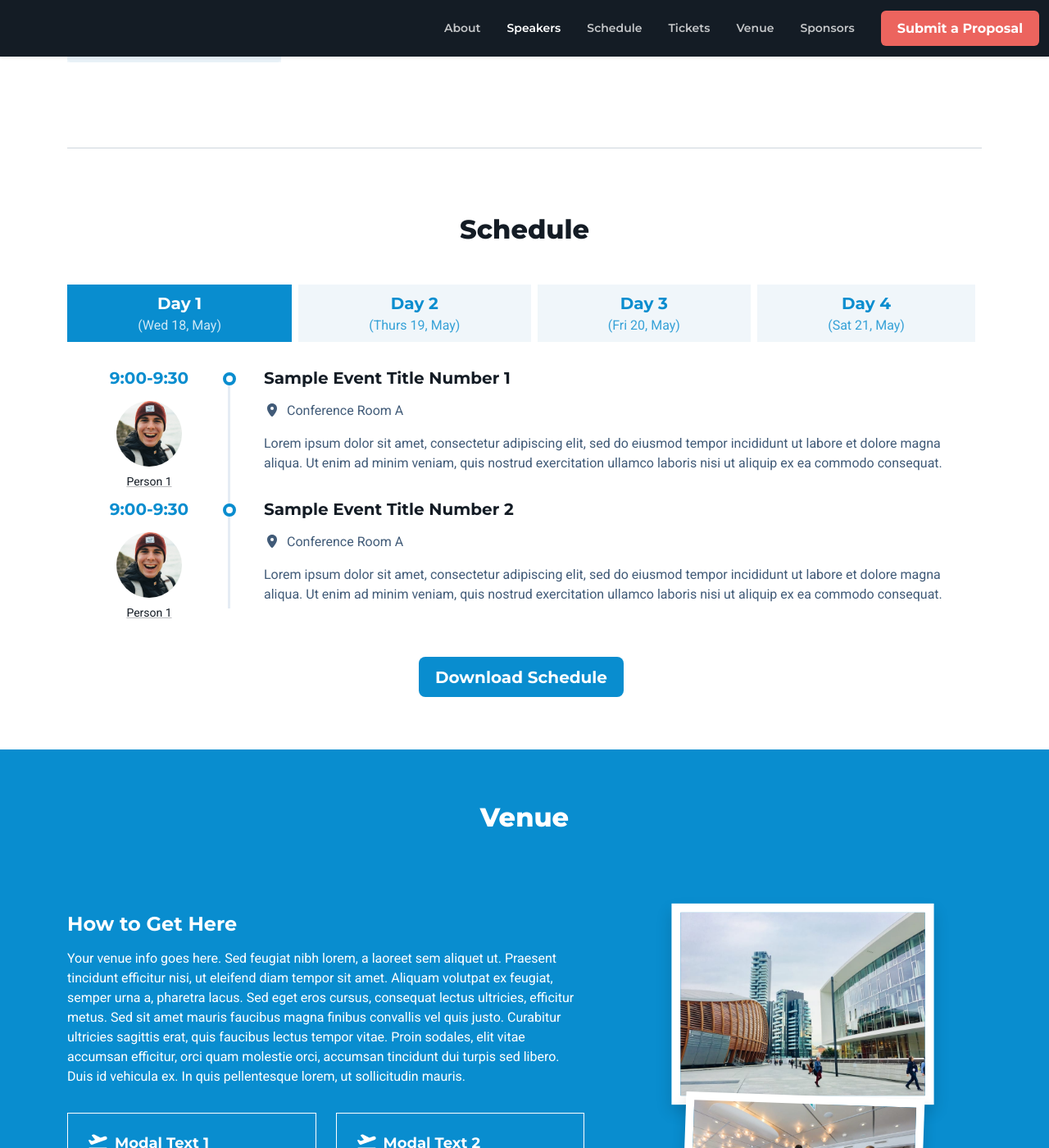
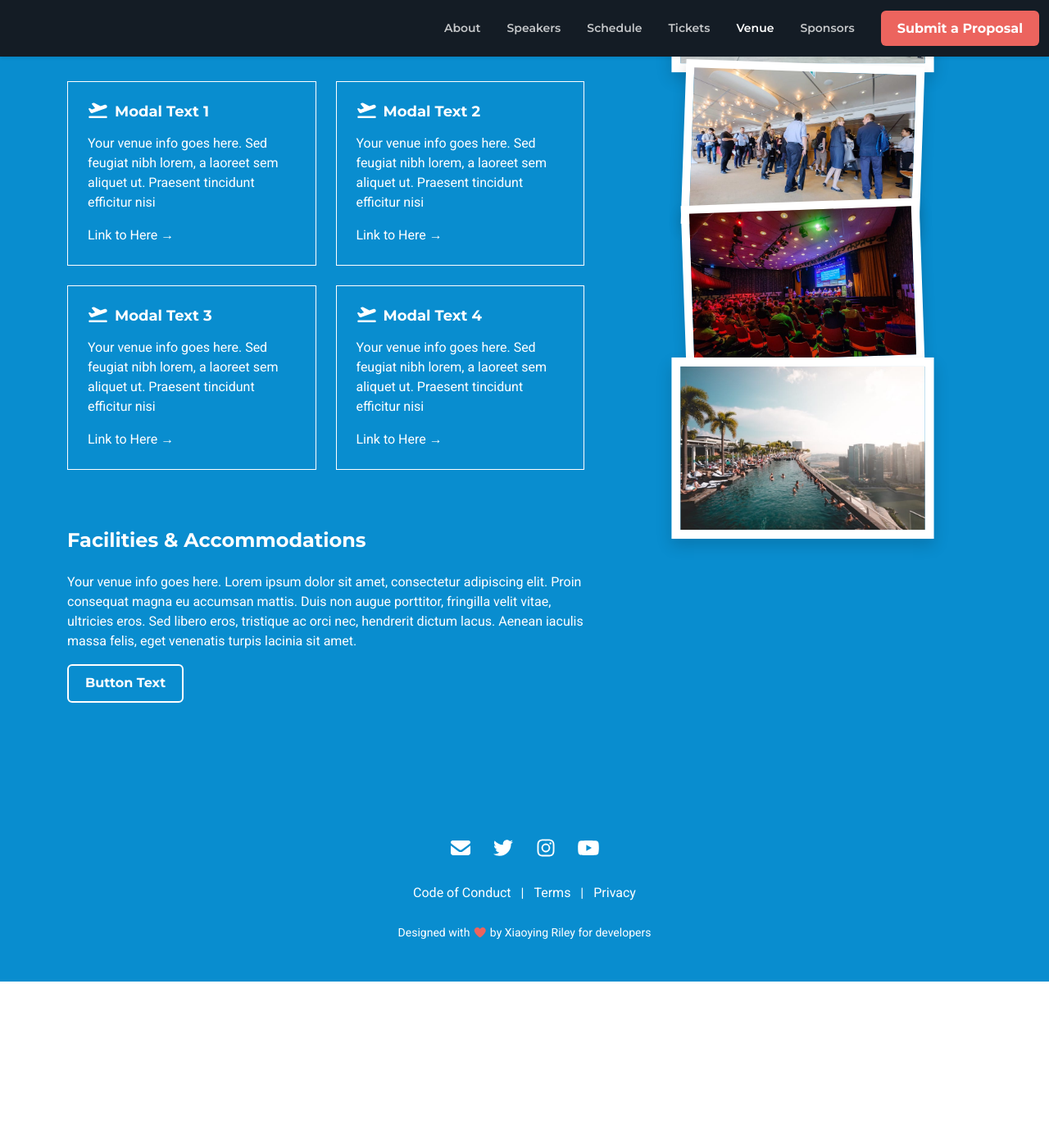
Before and after one commit to evolang2024/evolang2024.github.io, a Jekyll site: the page built from index.md, in a window 1280 px wide and 1400 px high, scrolled down 2778 px. Shown: the whole window at 82% size. Built offline with Jekyll 4.4.1, drawn with Linux system fonts in a browser that asks for light colours; nearby versions of some CDN libraries; library files that are not in the unit come from our copies; after the commit the page ends 3975 px from its top, so only the background shows below that; some of the changed lines change nothing that is shown.

Commit message:
Updates
-update countdown timer
- reduced plenary speaker div size to fit in one row, centered on page
- comment out schedule section

```diff
--- a/_includes/speakers.html
+++ b/_includes/speakers.html
@@ -2,9 +2,9 @@
     <div class="container">
         <h3 class="section-heading text-center mb-3">{{include.header}}</h3>
         <div class="section-intro text-center single-col-max mx-auto mb-5">{{include.subheader}}</div>
-        <div class="row">
+        <div class="row" style="display: flex; justify-content: center;">
             {% for speaker in include.speaker_list %}
-            <div class="col-6 col-lg-3 mb-4">
+            <div class="col-6 col-lg-2 mb-4" >
                 <div class="card rounded-0">
                     <a href="#modal-speaker-1" data-bs-toggle="modal" data-bs-target="#modal-speaker-1"><img src={{speaker.img_href}} class="card-img-top rounded-0" alt=""></a>
                     <div class="card-body">
--- a/_layouts/default.html
+++ b/_layouts/default.html
@@ -109,9 +109,9 @@
 
 
 
-	<div class="container">
+	<!-- <div class="container">
 		<hr>
-	</div>
+	</div> -->
 
 
     {% if page.schedule %}
--- a/assets/js/main.js
+++ b/assets/js/main.js
@@ -84,7 +84,7 @@
 
 /* ======= Countdown ========= */
 // set the date we're counting down to
-var target_date = new Date("Oct 12, 2028").getTime();
+var target_date = new Date("Oct 6, 2023").getTime();
 
 // variables for time units
 var days, hours, minutes, seconds;
--- a/index.md
+++ b/index.md
@@ -52,108 +52,108 @@
           website_href: "http://nicolecreanza.com/"
     cta: Get Tickets
     cta_href: "#"
-schedule:
-    button_1: Download Schedule
-    button_1_href: "#"
-    button_2: Buy Tickets
-    button_2_href: "#"
-    days:
-        - name: Day 1
-          subheader: (Wed 18, May)
-          events:
-            - title: Sample Event Title Number 1
-              location: Conference Room A
-              time: 9:00-9:30
-              speaker: Person 1
-              speaker_img_href: "assets/images/speakers/speaker-3.jpg"
-              description: Lorem ipsum dolor sit amet, consectetur adipiscing elit, sed do eiusmod tempor incididunt ut labore et dolore magna aliqua. Ut enim ad minim veniam, quis nostrud exercitation ullamco laboris nisi ut aliquip ex ea commodo consequat.
-            - title: Sample Event Title Number 2
-              location: Conference Room A
-              time: 9:00-9:30
-              speaker: Person 1
-              speaker_img_href: "assets/images/speakers/speaker-3.jpg"
-              description: Lorem ipsum dolor sit amet, consectetur adipiscing elit, sed do eiusmod tempor incididunt ut labore et dolore magna aliqua. Ut enim ad minim veniam, quis nostrud exercitation ullamco laboris nisi ut aliquip ex ea commodo consequat.
-        - name: Day 2
-          subheader: (Thurs 19, May)
-          events:
-            - title: Sample Event Title Number 12
-              location: Conference Room A
-              time: 9:00-9:30
-              speaker: Person 1
-              speaker_img_href: "assets/images/speakers/speaker-3.jpg"
-              description: Lorem ipsum dolor sit amet, consectetur adipiscing elit, sed do eiusmod tempor incididunt ut labore et dolore magna aliqua. Ut enim ad minim veniam, quis nostrud exercitation ullamco laboris nisi ut aliquip ex ea commodo consequat.
-            - title: Sample Event Title Number 2
-              location: Conference Room A
-              time: 9:00-9:30
-              speaker: Person 1
-              speaker_img_href: "assets/images/speakers/speaker-3.jpg"
-              description: Lorem ipsum dolor sit amet, consectetur adipiscing elit, sed do eiusmod tempor incididunt ut labore et dolore magna aliqua. Ut enim ad minim veniam, quis nostrud exercitation ullamco laboris nisi ut aliquip ex ea commodo consequat.
-            - title: Sample Event Title Number 2
-              location: Conference Room A
-              time: 9:00-9:30
-              speaker: Person 1
-              speaker_img_href: "assets/images/speakers/speaker-3.jpg"
-              description: Lorem ipsum dolor sit amet, consectetur adipiscing elit, sed do eiusmod tempor incididunt ut labore et dolore magna aliqua. Ut enim ad minim veniam, quis nostrud exercitation ullamco laboris nisi ut aliquip ex ea commodo consequat.
-            - title: Sample Event Title Number 2
-              location: Conference Room A
-              time: 9:00-9:30
-              speaker: Person 1
-              speaker_img_href: "assets/images/speakers/speaker-3.jpg"
-              description: Lorem ipsum dolor sit amet, consectetur adipiscing elit, sed do eiusmod tempor incididunt ut labore et dolore magna aliqua. Ut enim ad minim veniam, quis nostrud exercitation ullamco laboris nisi ut aliquip ex ea commodo consequat.
-        - name: Day 3
-          subheader: (Fri 20, May)
-          events:
-            - title: Sample Event Title Number 1
-              location: Conference Room A
-              time: 9:00-9:30
-              speaker: Person 1
-              speaker_img_href: "assets/images/speakers/speaker-3.jpg"
-              description: Lorem ipsum dolor sit amet, consectetur adipiscing elit, sed do eiusmod tempor incididunt ut labore et dolore magna aliqua. Ut enim ad minim veniam, quis nostrud exercitation ullamco laboris nisi ut aliquip ex ea commodo consequat.
-            - title: Sample Event Title Number 2
-              location: Conference Room A
-              time: 9:00-9:30
-              speaker: Person 1
-              speaker_img_href: "assets/images/speakers/speaker-3.jpg"
-              description: Lorem ipsum dolor sit amet, consectetur adipiscing elit, sed do eiusmod tempor incididunt ut labore et dolore magna aliqua. Ut enim ad minim veniam, quis nostrud exercitation ullamco laboris nisi ut aliquip ex ea commodo consequat.
-            - title: Sample Event Title Number 2
-              location: Conference Room A
-              time: 9:00-9:30
-              speaker: Person 1
-              speaker_img_href: "assets/images/speakers/speaker-3.jpg"
-              description: Lorem ipsum dolor sit amet, consectetur adipiscing elit, sed do eiusmod tempor incididunt ut labore et dolore magna aliqua. Ut enim ad minim veniam, quis nostrud exercitation ullamco laboris nisi ut aliquip ex ea commodo consequat.
-            - title: Sample Event Title Number 2
-              location: Conference Room A
-              time: 9:00-9:30
-              speaker: Person 1
-              speaker_img_href: "assets/images/speakers/speaker-3.jpg"
-              description: Lorem ipsum dolor sit amet, consectetur adipiscing elit, sed do eiusmod tempor incididunt ut labore et dolore magna aliqua. Ut enim ad minim veniam, quis nostrud exercitation ullamco laboris nisi ut aliquip ex ea commodo consequat.
-        - name: Day 4
-          subheader: (Sat 21, May)
-          events:
-            - title: Sample Event Title Number 1
-              location: Conference Room A
-              time: 9:00-9:30
-              speaker: Person 1
-              speaker_img_href: "assets/images/speakers/speaker-3.jpg"
-              description: Lorem ipsum dolor sit amet, consectetur adipiscing elit, sed do eiusmod tempor incididunt ut labore et dolore magna aliqua. Ut enim ad minim veniam, quis nostrud exercitation ullamco laboris nisi ut aliquip ex ea commodo consequat.
-            - title: Sample Event Title Number 2
-              location: Conference Room A
-              time: 9:00-9:30
-              speaker: Person 1
-              speaker_img_href: "assets/images/speakers/speaker-3.jpg"
-              description: Lorem ipsum dolor sit amet, consectetur adipiscing elit, sed do eiusmod tempor incididunt ut labore et dolore magna aliqua. Ut enim ad minim veniam, quis nostrud exercitation ullamco laboris nisi ut aliquip ex ea commodo consequat.
-            - title: Sample Event Title Number 2
-              location: Conference Room A
-              time: 9:00-9:30
-              speaker: Person 1
-              speaker_img_href: "assets/images/speakers/speaker-3.jpg"
-              description: Lorem ipsum dolor sit amet, consectetur adipiscing elit, sed do eiusmod tempor incididunt ut labore et dolore magna aliqua. Ut enim ad minim veniam, quis nostrud exercitation ullamco laboris nisi ut aliquip ex ea commodo consequat.
-            - title: Sample Event Title Number 2
-              location: Conference Room A
-              time: 9:00-9:30
-              speaker: Person 1
-              speaker_img_href: "assets/images/speakers/speaker-3.jpg"
-              description: Lorem ipsum dolor sit amet, consectetur adipiscing elit, sed do eiusmod tempor incididunt ut labore et dolore magna aliqua. Ut enim ad minim veniam, quis nostrud exercitation ullamco laboris nisi ut aliquip ex ea commodo consequat.
+# schedule:
+#     button_1: Download Schedule
+#     button_1_href: "#"
+#     button_2: Buy Tickets
+#     button_2_href: "#"
+#     days:
+#         - name: Day 1
+#           subheader: (Wed 18, May)
+#           events:
+#             - title: Sample Event Title Number 1
+#               location: Conference Room A
+#               time: 9:00-9:30
+#               speaker: Person 1
+#               speaker_img_href: "assets/images/speakers/speaker-3.jpg"
+#               description: Lorem ipsum dolor sit amet, consectetur adipiscing elit, sed do eiusmod tempor incididunt ut labore et dolore magna aliqua. Ut enim ad minim veniam, quis nostrud exercitation ullamco laboris nisi ut aliquip ex ea commodo consequat.
+#             - title: Sample Event Title Number 2
+#               location: Conference Room A
+#               time: 9:00-9:30
+#               speaker: Person 1
+#               speaker_img_href: "assets/images/speakers/speaker-3.jpg"
+#               description: Lorem ipsum dolor sit amet, consectetur adipiscing elit, sed do eiusmod tempor incididunt ut labore et dolore magna aliqua. Ut enim ad minim veniam, quis nostrud exercitation ullamco laboris nisi ut aliquip ex ea commodo consequat.
+#         - name: Day 2
+#           subheader: (Thurs 19, May)
+#           events:
+#             - title: Sample Event Title Number 12
+#               location: Conference Room A
+#               time: 9:00-9:30
+#               speaker: Person 1
+#               speaker_img_href: "assets/images/speakers/speaker-3.jpg"
+#               description: Lorem ipsum dolor sit amet, consectetur adipiscing elit, sed do eiusmod tempor incididunt ut labore et dolore magna aliqua. Ut enim ad minim veniam, quis nostrud exercitation ullamco laboris nisi ut aliquip ex ea commodo consequat.
+#             - title: Sample Event Title Number 2
+#               location: Conference Room A
+#               time: 9:00-9:30
+#               speaker: Person 1
+#               speaker_img_href: "assets/images/speakers/speaker-3.jpg"
+#               description: Lorem ipsum dolor sit amet, consectetur adipiscing elit, sed do eiusmod tempor incididunt ut labore et dolore magna aliqua. Ut enim ad minim veniam, quis nostrud exercitation ullamco laboris nisi ut aliquip ex ea commodo consequat.
+#             - title: Sample Event Title Number 2
+#               location: Conference Room A
+#               time: 9:00-9:30
+#               speaker: Person 1
+#               speaker_img_href: "assets/images/speakers/speaker-3.jpg"
+#               description: Lorem ipsum dolor sit amet, consectetur adipiscing elit, sed do eiusmod tempor incididunt ut labore et dolore magna aliqua. Ut enim ad minim veniam, quis nostrud exercitation ullamco laboris nisi ut aliquip ex ea commodo consequat.
+#             - title: Sample Event Title Number 2
+#               location: Conference Room A
+#               time: 9:00-9:30
+#               speaker: Person 1
+#               speaker_img_href: "assets/images/speakers/speaker-3.jpg"
+#               description: Lorem ipsum dolor sit amet, consectetur adipiscing elit, sed do eiusmod tempor incididunt ut labore et dolore magna aliqua. Ut enim ad minim veniam, quis nostrud exercitation ullamco laboris nisi ut aliquip ex ea commodo consequat.
+#         - name: Day 3
+#           subheader: (Fri 20, May)
+#           events:
+#             - title: Sample Event Title Number 1
+#               location: Conference Room A
+#               time: 9:00-9:30
+#               speaker: Person 1
+#               speaker_img_href: "assets/images/speakers/speaker-3.jpg"
+#               description: Lorem ipsum dolor sit amet, consectetur adipiscing elit, sed do eiusmod tempor incididunt ut labore et dolore magna aliqua. Ut enim ad minim veniam, quis nostrud exercitation ullamco laboris nisi ut aliquip ex ea commodo consequat.
+#             - title: Sample Event Title Number 2
+#               location: Conference Room A
+#               time: 9:00-9:30
+#               speaker: Person 1
+#               speaker_img_href: "assets/images/speakers/speaker-3.jpg"
+#               description: Lorem ipsum dolor sit amet, consectetur adipiscing elit, sed do eiusmod tempor incididunt ut labore et dolore magna aliqua. Ut enim ad minim veniam, quis nostrud exercitation ullamco laboris nisi ut aliquip ex ea commodo consequat.
+#             - title: Sample Event Title Number 2
+#               location: Conference Room A
+#               time: 9:00-9:30
+#               speaker: Person 1
+#               speaker_img_href: "assets/images/speakers/speaker-3.jpg"
+#               description: Lorem ipsum dolor sit amet, consectetur adipiscing elit, sed do eiusmod tempor incididunt ut labore et dolore magna aliqua. Ut enim ad minim veniam, quis nostrud exercitation ullamco laboris nisi ut aliquip ex ea commodo consequat.
+#             - title: Sample Event Title Number 2
+#               location: Conference Room A
+#               time: 9:00-9:30
+#               speaker: Person 1
+#               speaker_img_href: "assets/images/speakers/speaker-3.jpg"
+#               description: Lorem ipsum dolor sit amet, consectetur adipiscing elit, sed do eiusmod tempor incididunt ut labore et dolore magna aliqua. Ut enim ad minim veniam, quis nostrud exercitation ullamco laboris nisi ut aliquip ex ea commodo consequat.
+#         - name: Day 4
+#           subheader: (Sat 21, May)
+#           events:
+#             - title: Sample Event Title Number 1
+#               location: Conference Room A
+#               time: 9:00-9:30
+#               speaker: Person 1
+#               speaker_img_href: "assets/images/speakers/speaker-3.jpg"
+#               description: Lorem ipsum dolor sit amet, consectetur adipiscing elit, sed do eiusmod tempor incididunt ut labore et dolore magna aliqua. Ut enim ad minim veniam, quis nostrud exercitation ullamco laboris nisi ut aliquip ex ea commodo consequat.
+#             - title: Sample Event Title Number 2
+#               location: Conference Room A
+#               time: 9:00-9:30
+#               speaker: Person 1
+#               speaker_img_href: "assets/images/speakers/speaker-3.jpg"
+#               description: Lorem ipsum dolor sit amet, consectetur adipiscing elit, sed do eiusmod tempor incididunt ut labore et dolore magna aliqua. Ut enim ad minim veniam, quis nostrud exercitation ullamco laboris nisi ut aliquip ex ea commodo consequat.
+#             - title: Sample Event Title Number 2
+#               location: Conference Room A
+#               time: 9:00-9:30
+#               speaker: Person 1
+#               speaker_img_href: "assets/images/speakers/speaker-3.jpg"
+#               description: Lorem ipsum dolor sit amet, consectetur adipiscing elit, sed do eiusmod tempor incididunt ut labore et dolore magna aliqua. Ut enim ad minim veniam, quis nostrud exercitation ullamco laboris nisi ut aliquip ex ea commodo consequat.
+#             - title: Sample Event Title Number 2
+#               location: Conference Room A
+#               time: 9:00-9:30
+#               speaker: Person 1
+#               speaker_img_href: "assets/images/speakers/speaker-3.jpg"
+#               description: Lorem ipsum dolor sit amet, consectetur adipiscing elit, sed do eiusmod tempor incididunt ut labore et dolore magna aliqua. Ut enim ad minim veniam, quis nostrud exercitation ullamco laboris nisi ut aliquip ex ea commodo consequat.
 tickets:
     header: Tickets
     subtitle: Lorem ipsum dolor sit amet, consectetur adipiscing elit, sed do eiusmod tempor
```
Also changed, not shown: 2 other files.
